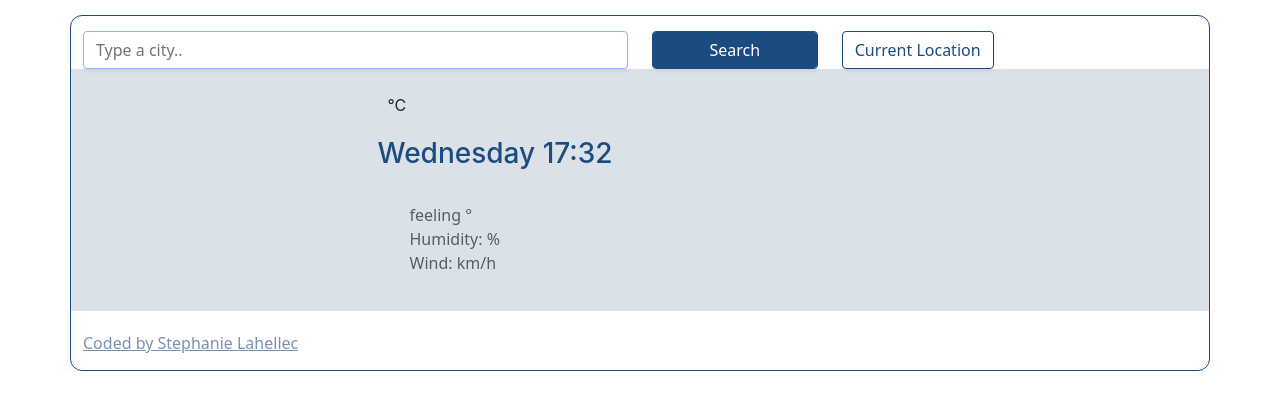
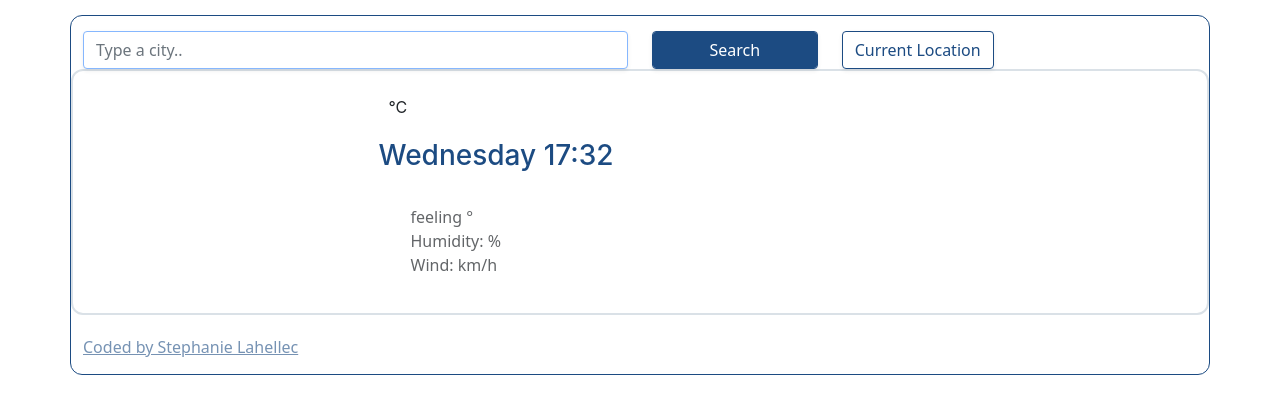
Before and after one commit to slahel/VanillaWeatherPage, a plain HTML site: page index.html in a window 1280 px wide. Drawn offline with nearby package versions, Linux system fonts and the light colour scheme; no server answers.

Commit message:
weathr now border

```diff
--- a/src/style.css
+++ b/src/style.css
@@ -43,7 +43,9 @@ h3 {
   border-color: #1c4b82;
 }
 .weatherToday {
-  background-color: #dae1e7;
+  border: 2px solid;
+  border-radius: 12px;
+  border-color: #dae1e7;
 }
 .weatherNowDetails {
   opacity: 0.7;
```
